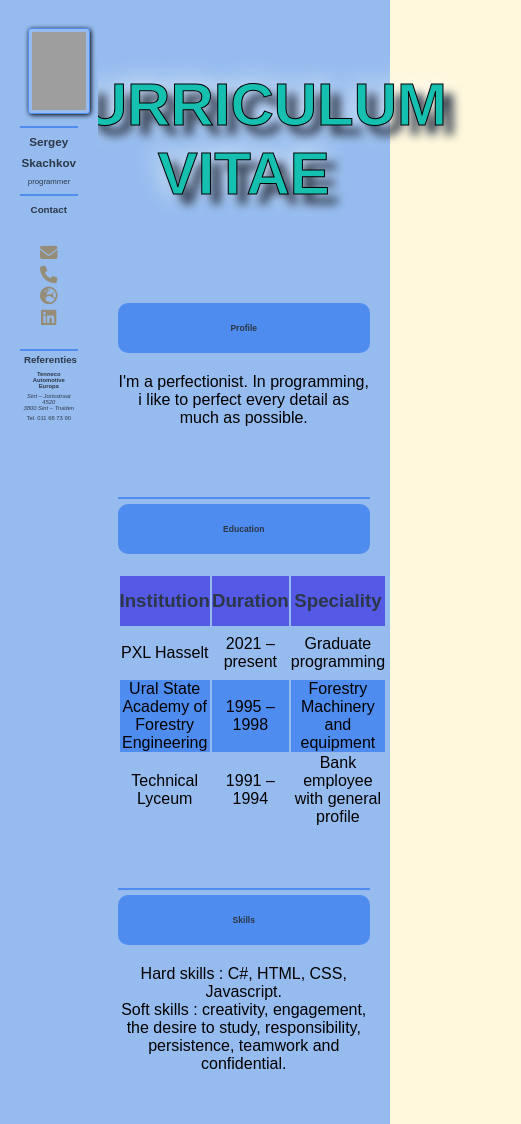
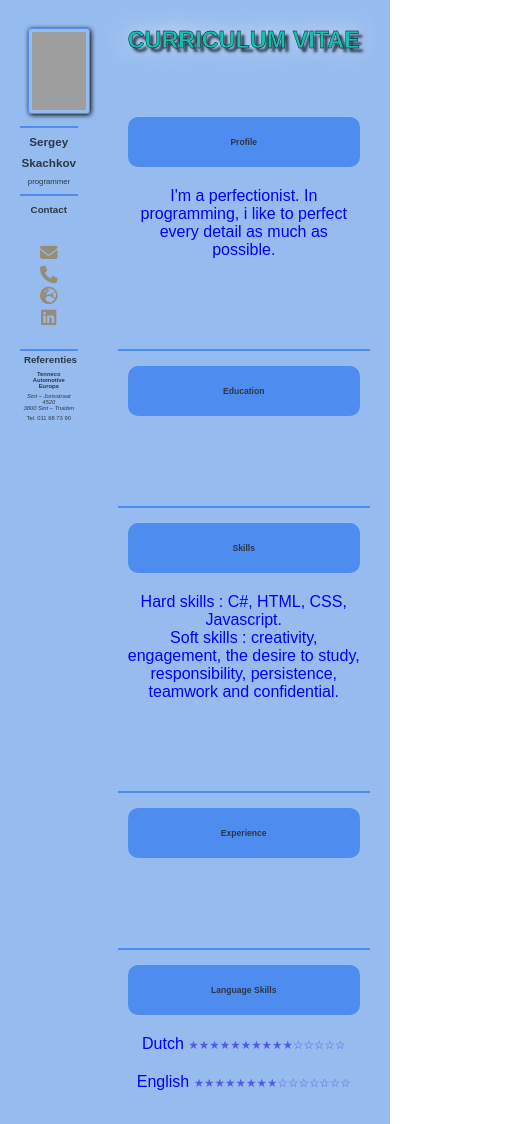
Before and after one commit to SkachkovSergey/Curriculum-Vitae, a plain HTML site: page index.html in a window 390 px wide. Shown: the top 1124 px of the page, 521 px wide, since content can reach past the window. Drawn offline with nearby package versions, Linux system fonts and the light colour scheme; grey boxes are pictures that could not be loaded.

Commit message:
CV-1 flexibility added

```diff
--- a/style.css
+++ b/style.css
@@ -4,8 +4,70 @@
     font-family: Arial, Helvetica, sans-serif;
 }
 body {
-    background-color: cornsilk;
+
     margin-bottom: 0;
+}
+@media screen and (max-width: 560px) {
+    div{
+        padding: 0;
+        box-sizing: border-box;
+    }
+    .grid-container {
+        display: grid;
+        grid-template-columns: 1fr 1fr 1fr 1fr;
+        grid-template-areas:
+      "sidebar header header header"
+      "sidebar main main main"
+      "sidebar main main main"
+      "footer footer footer footer";
+        grid-gap: 0;
+    }
+    .grid-item {
+        background-color: #96BCEF;
+        text-align: center;
+        padding: 20px;
+    }
+    .header {
+        grid-area: header;
+        min-width: 15vw;
+        min-height: 15vw;
+        color: white;
+        font-family: Calibri, sans-serif;
+
+        text-transform: uppercase;
+        text-shadow: 1vw 1vw 0.7vw #2c3748, -1vw -1vw 25vw white;
+        -webkit-text-stroke: 0.1vw black;
+        -webkit-text-fill-color: #16c0b0;
+        display: flex;
+        justify-content: center;
+        align-items: center;
+        padding: 7vw;
+    }
+    .sidebar {
+        min-width: 50px;
+    }
+    .item table {
+        display: none;
+    }
+     tr td {
+        display: flex;
+        flex-direction: row;
+
+    }
+
+    .item {
+        padding: 10px;
+    }
+
+    .item p {
+        font-size: 16px;
+        margin-bottom: 10px;
+    }
+}
+@media screen and (max-width: 480px)  {
+    body {
+        color: blue;
+    }
 }
 div{
     padding: 0;
@@ -29,18 +91,18 @@ div{
 .header {
     grid-area: header;
     min-width: 15vw;
-    min-height: 5vw;
+    min-height: 15vw;
     color: white;
     font-family: Calibri, sans-serif;
-    font-size: 30px;
+    font-size: 3vw;
     text-transform: uppercase;
-    text-shadow: 10px 10px 10px #2c3748, -1px -1px 25px white;
-    -webkit-text-stroke: 1px black;
+    text-shadow: 1vw 1vw 0.7vw #2c3748, -1px -1px 25px white;
+    -webkit-text-stroke: 0.1vw black;
     -webkit-text-fill-color: #16c0b0;
     display: flex;
     justify-content: center;
     align-items: center;
-    padding: 70px;
+    padding: 7vw;
 }
 .header h1:hover {
     -webkit-text-stroke: 1px black;
@@ -178,7 +240,7 @@ td{
 }
 .star {
     color: #555ae6;
-    font-size: 30px;
+    font-size: 3vw;
 }
 .footer {
     grid-area: footer;
```
